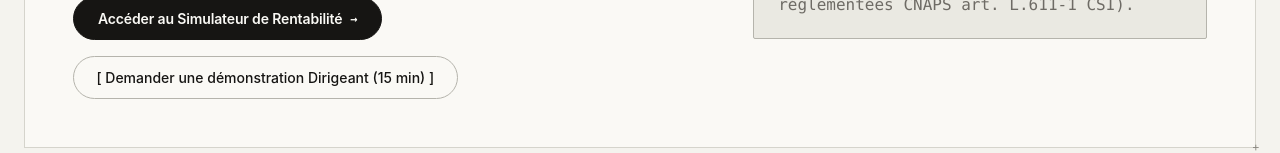
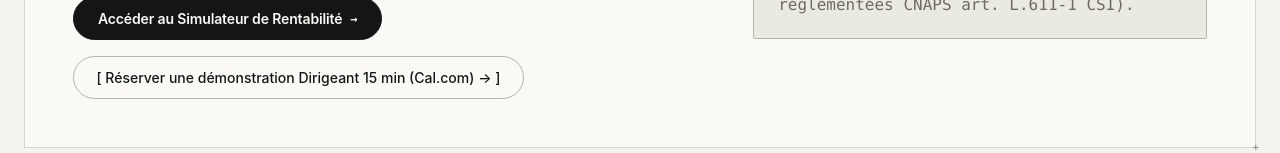
Before and after one commit to naitconv-web/agia-infrastructure, a plain HTML site: page sites/france/securite-privee/index.html in a window 1280 px wide. Shown: the part 3013-3166 px from the top of the page. Drawn offline with Linux system fonts and the light colour scheme.

Commit message:
feat(cal): connect Cal.com agenda link in agia-infrastructure

```diff
--- a/sites/france/securite-privee/index.html
+++ b/sites/france/securite-privee/index.html
@@ -265,8 +265,8 @@
                 <span>Accéder au Simulateur de Rentabilité</span>
                 <span class="font-mono text-xs">&rarr;</span>
               </a>
-              <a href="#audit-secu" class="syn-btn-secondary">
-                <span>[ Demander une démonstration Dirigeant (15 min) ]</span>
+              <a href="https://cal.com/nait-p5qttl" target="_blank" rel="noopener noreferrer" class="syn-btn-secondary">
+                <span>[ Réserver une démonstration Dirigeant 15 min (Cal.com) &rarr; ]</span>
               </a>
             </div>
           </div>
```
